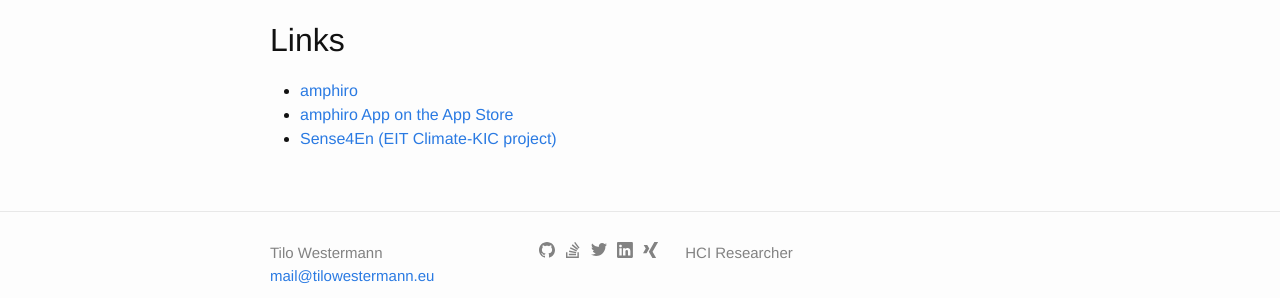
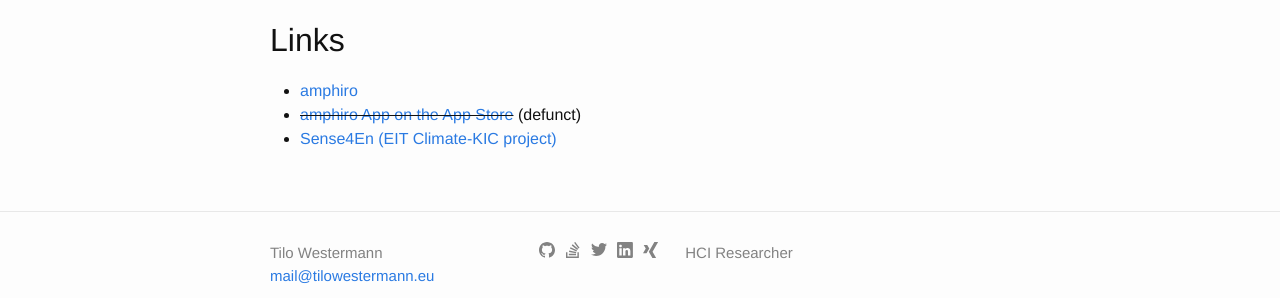
Before and after one commit to tilowestermann/tilowestermann.github.io, a Jekyll site: the page built from Amphiro.md, in a window 1280 px wide. Shown: the part 957-1255 px from the top of the page. Built offline with Jekyll 4.4.1, drawn with Linux system fonts in a browser that asks for light colours.

Commit message:
Updated project links

```diff
--- a/_layouts/project.html
+++ b/_layouts/project.html
@@ -42,7 +42,11 @@ layout: default
 <h2>Links</h2>
 <ul>
 {% for link in page.links %}
+{% if link.href %}
 <li><a href="{{link.href}}" title="{{link.title}}">{{link.title}}</a></li>
+{% else %}
+<li><strike><a title="{{link.title}} (defunct)">{{link.title}}</a></strike> (defunct)</li>
+{% endif %}
 {% endfor %}
 </ul>
 {% endif %}
```
Also changed, not shown: Amphiro.md (+1 -1 lines), Kluegste-Nacht.md (+1 -1 lines).
